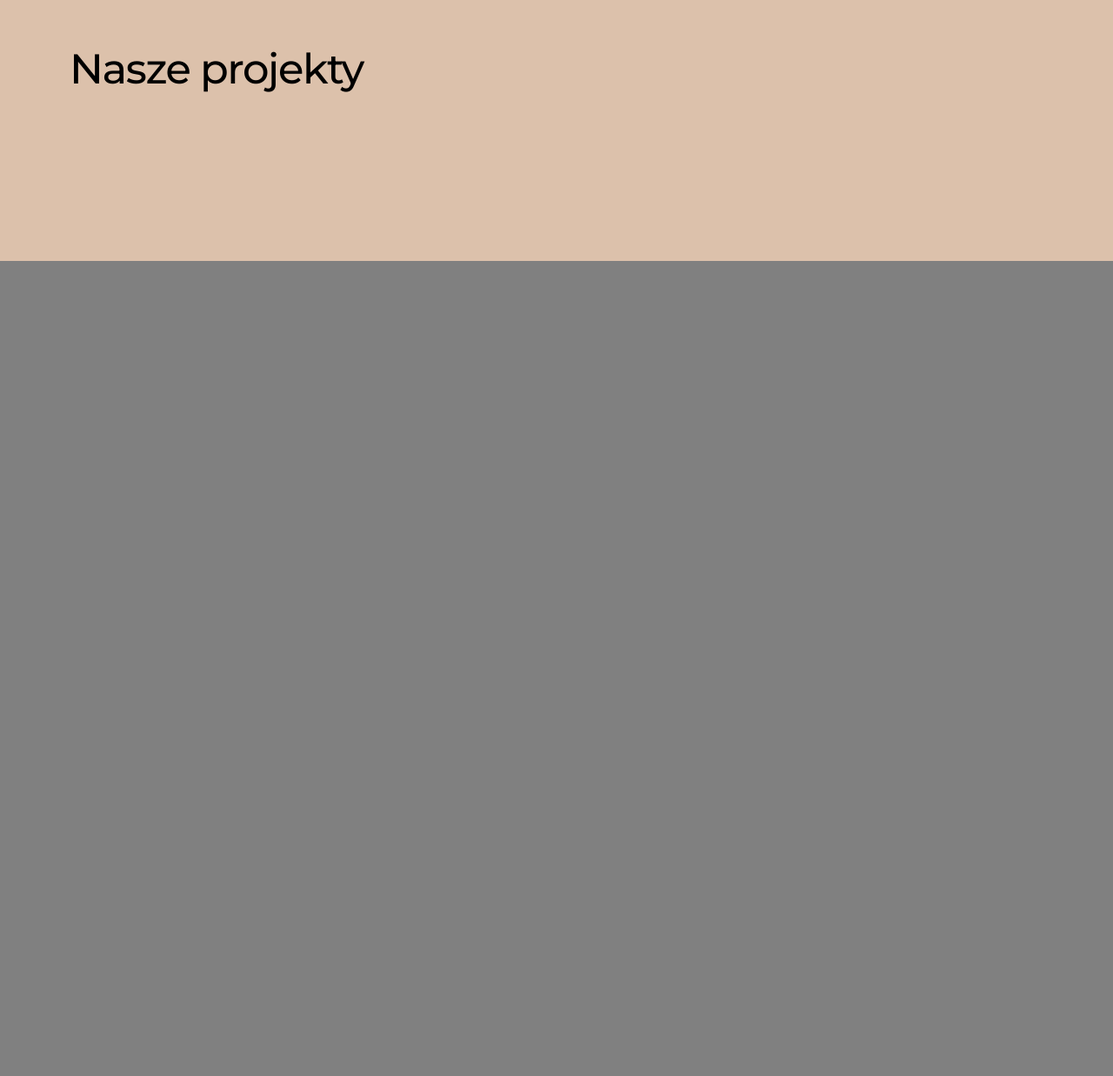
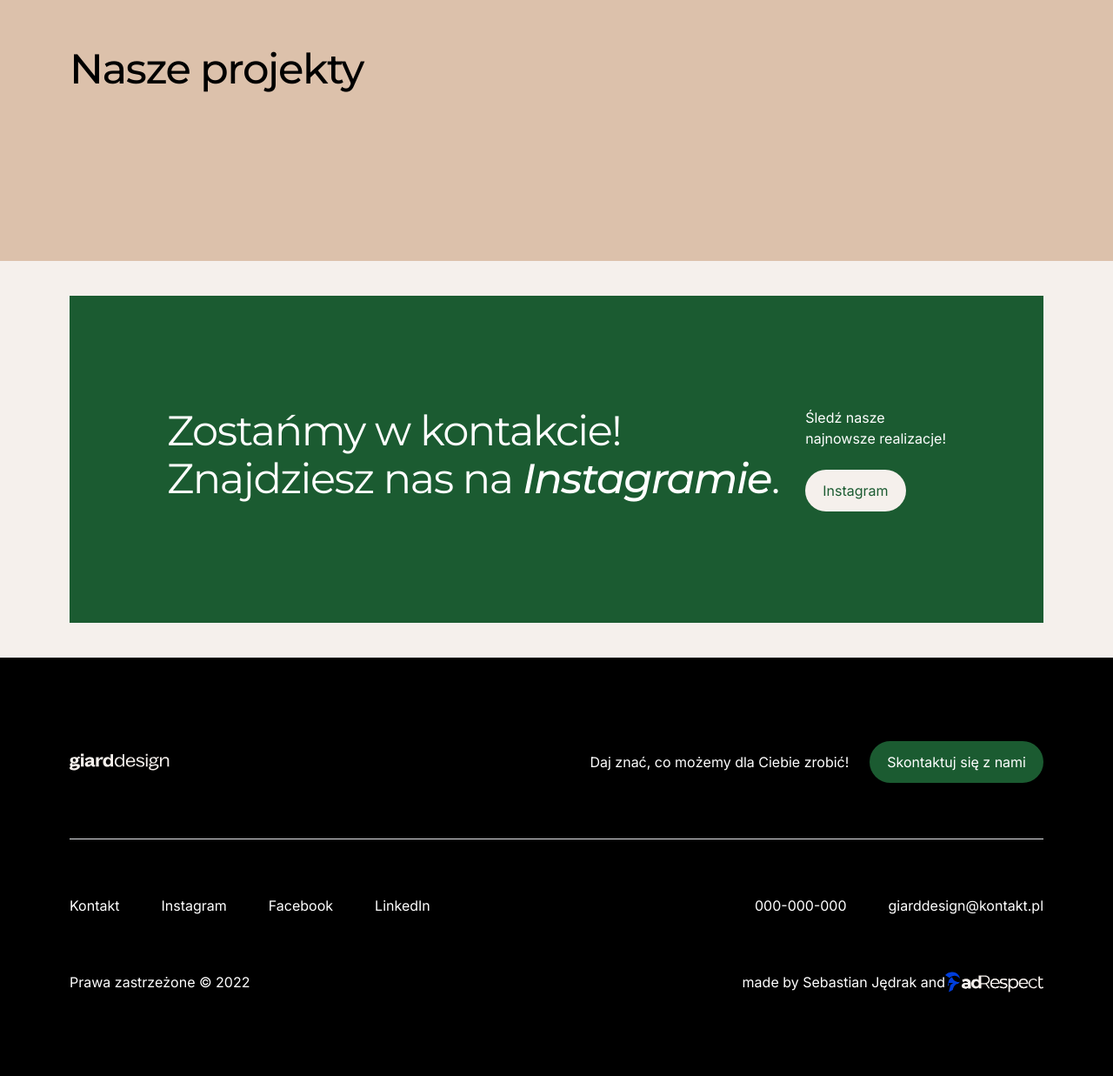
Before and after one commit to SebastianJedrak/Giarddesign, a website: page index.html in a window 1280 px wide. Shown: the part 2544-3781 px from the top of the page at 87% size. Before the commit the page ends 2844 px from the top, so only its background shows below. Drawn offline with Linux system fonts and the light colour scheme.

Commit message:
prepared footer

```diff
--- a/index.html
+++ b/index.html
@@ -191,7 +191,42 @@
 
           <!-- OUR PROJECTS BLOCK -->
     <section class="bg-beige py-40">
-      <h2 class="mb-8 pl-20 md:pl-0 md:text-center">Nasze projekty</h2>
+      <h2 class="mb-8 ml-20 md:ml-0 md:text-center">Nasze projekty</h2>
     </section>
+
+    <!-- INSTAGRAM BLOCK -->
+    <section class="bg-lightBeige py-10  text-white">
+      <div class="flex justify-between bg-green py-32 px-28 mx-20">
+        <h2 class="font-normal">Zostańmy w kontakcie! <br> Znajdziesz nas na <em class="font-medium">Instagramie</em>.</h2>
+        <div>
+          <p class="mb-6">Śledź nasze <br> najnowsze realizacje!</p>
+          <button class="btn text-green bg-lightBeige">Instagram</button>
+        </div>
+      </div>
+    </section>
+
+    <!-- FOOTER BLOCK -->
+    <footer class="text-white bg-black px-20 py-24 flex flex-col gap-16">
+      <div class="flex justify-between ">
+        <img  src="./src/img/logo-white.svg" alt="logo" />
+        <div class="flex items-center">
+          <span class="mr-6">Daj znać, co możemy dla Ciebie zrobić!</span>
+          <button class="btn  bg-green">Skontaktuj się z nami</button>
+        </div>
+      </div>
+      <hr>
+      <div class="flex justify-between">
+        <div class="flex gap-12">
+          <a href="#" >Kontakt</a><a href="#">Instagram</a><a href="#">Facebook</a><a href="#">LinkedIn</a>
+        </div>
+      <div class="flex gap-12">
+        <a href="#">000-000-000</a><a href="#">giarddesign@kontakt.pl</a>
+      </div>
+    </div>
+    <div class="flex justify-between">
+      <span>Prawa zastrzeżone © 2022</span>
+      <span class="flex">made by Sebastian Jędrak and   <img  src="./src/img/adRespect-logo.svg" alt="logo" /></span>
+    </div>
+    </footer>
   </body>
 </html>
```
Also changed, not shown: main.css, src/img/logo-white.svg (added).
